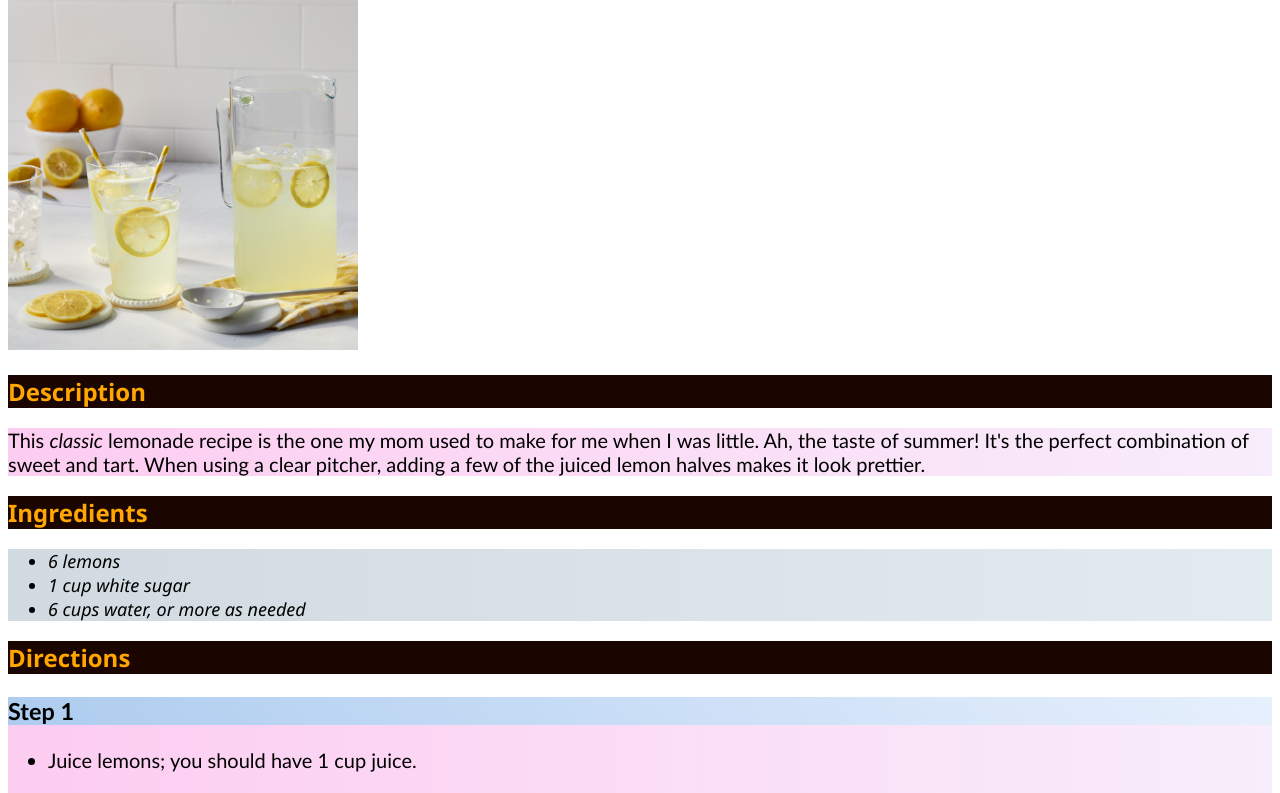
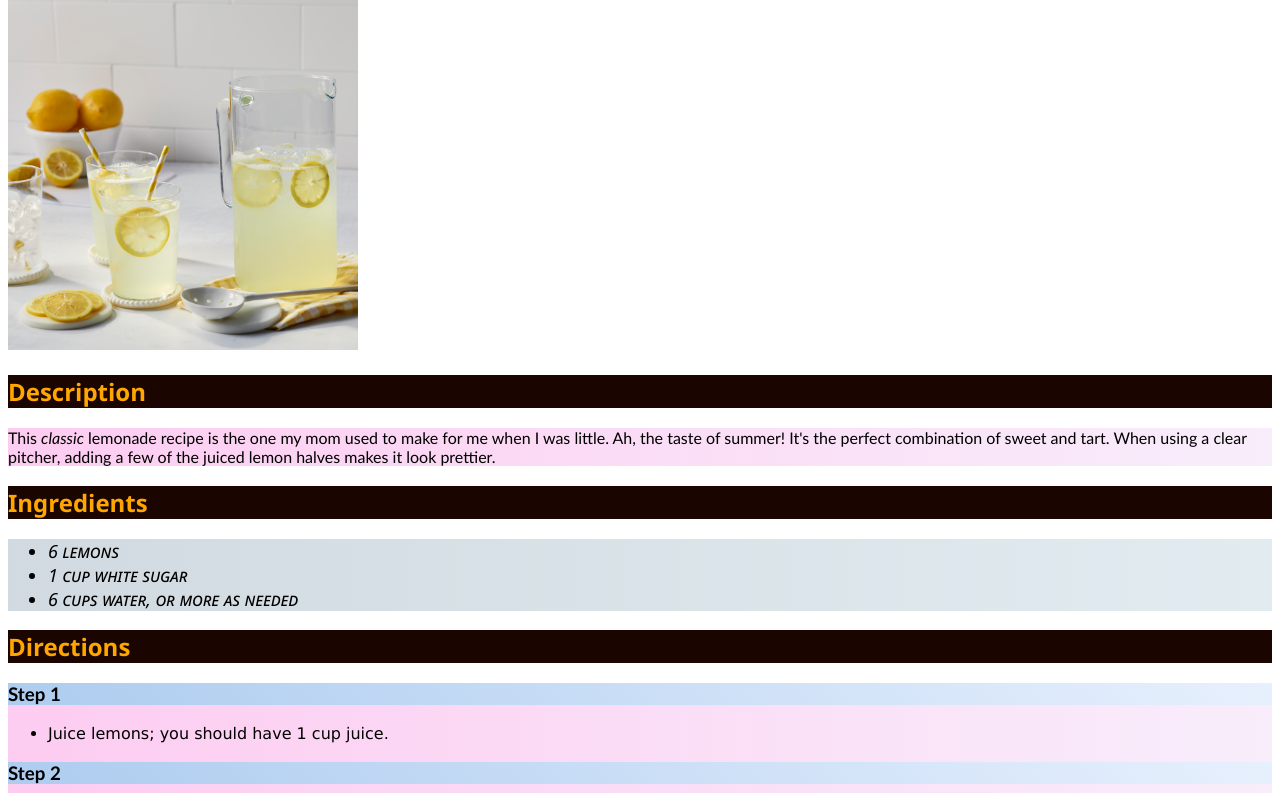
Before and after one commit to JulianBethge/odin-recipes, a plain HTML site: page lemonade.html in a window 1280 px wide. Shown: the part 86-879 px from the top of the page. Drawn offline with Linux system fonts and the light colour scheme.

Commit message:
Add Descendant Combinator **/ .directions ul li

```diff
--- a/css/styles.css
+++ b/css/styles.css
@@ -36,9 +36,20 @@ img{
 
 }
 
+
+/**Chaining Selectors**/
+.ingredients.text{
+    font-variant: small-caps;
+}
+
+/**Grouping Selector**/
 .directions,
 .description {
     font-family: Calibri, 'Gill Sans', 'Gill Sans MT', 'Trebuchet MS', sans-serif;
-    font-size: 20px;
     background: linear-gradient(90deg, #FDCCF1, #F8EDFB);
 }
+
+/**Descendant Combinator **/
+.directions ul li{
+    font-family: 'Lucida Sans', 'Lucida Sans Regular', 'Lucida Grande', 'Lucida Sans Unicode', Geneva, Verdana, sans-serif;
+}
--- a/lemonade.html
+++ b/lemonade.html
@@ -15,7 +15,7 @@
         Ah, the taste of summer! It's the perfect combination of sweet and tart.
         When using a clear pitcher, adding a few of the juiced lemon halves makes it look prettier.</p>
     <h2>Ingredients</h2>
-    <ul class="ingredients">
+    <ul class="ingredients text">
         <li>6 lemons</li>
         <li>1 cup white sugar</li>
         <li>6 cups water, or more as needed</li>
```
Also changed, not shown: baked_lemon_chicken.html (+1 -1 lines), salmon_cakes.html (+1 -1 lines).
